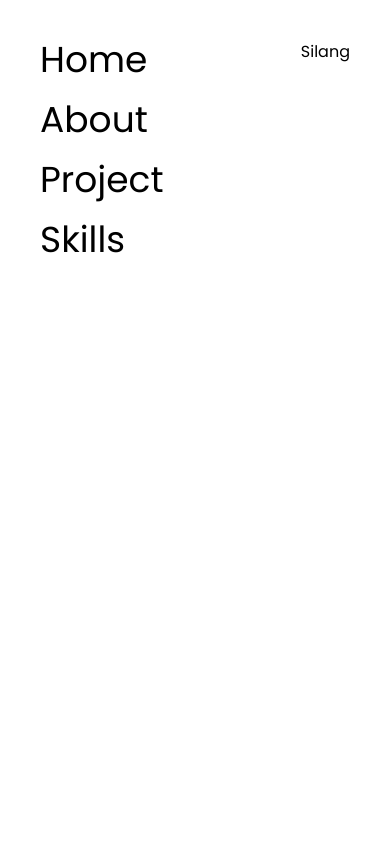
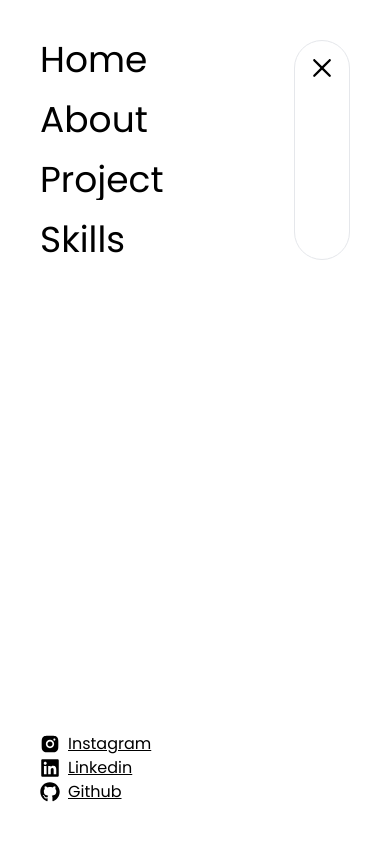
Before and after one commit to PrayogaAjityaSetiawan/MyPortofolio, a React (Vite) app: page / in a window 390 px wide. Both pictures are taken after a click on the element 343 px from the left and 43 px from the top of the page. Shown: the top 844 px of the page. Built offline with nearby package versions, Linux system fonts and the light colour scheme.

Commit message:
minor fix update

```diff
--- a/src/components/LandingPage.jsx
+++ b/src/components/LandingPage.jsx
@@ -4,7 +4,7 @@ import foto from "../assets/foto.jpg"
 
 const LandingPage = () => {
     return (
-        <div data-scroll data-scroll-section data-scroll-speed="-.3" className=" w-full h-[100dvh]
+        <div data-scroll data-scroll-section data-scroll-speed="-.3" className=" w-full min-h-[100vh]
         bg-zinc-900 text-white pt-2">
             <div className="mt-52 md:mt-52 flex flex-col justify-center items-center font-Primary">
                 <div className="w-fit flex items-center h-1/3 overflow-hidden">
--- a/src/components/MobileNavbar.jsx
+++ b/src/components/MobileNavbar.jsx
@@ -1,20 +1,50 @@
+import { motion } from "framer-motion";
+import { RxCross2 } from "react-icons/rx";
+import { RiInstagramFill } from "react-icons/ri";
+import { FaLinkedin } from "react-icons/fa6";
+import { FaGithub } from "react-icons/fa";
 
-const MobileNavbar = (open, setopen) => {
+
+const MobileNavbar = () => {
 
     return (
-        <div className="md:hidden h-[100vh] right-0 top-0  w-full absolute bg-white">
-            <div className="flex justify-between p-10">
+        <motion.div initial={{y:-100}} animate={{y:0 }} transition={{duration: 0.5}} className="md:hidden h-[100vh] right-0 top-0  w-full absolute bg-white">
+            <div className="flex flex-col justify-between h-full p-10">
+            <div className="flex justify-between ">
                 <div className="flex flex-col  text-black  gap-5">
-                    <a className="text-4xl font-Primary" href="">Home</a>
-                    <a className="text-4xl font-Primary" href="">About</a>
-                    <a className="text-4xl font-Primary" href="">Project</a>
-                    <a className="text-4xl font-Primary" href="">Skills</a>
+                    <div className="overflow-hidden">
+                        <motion.a initial={{y : "100%"}} animate={{y : "0"}} transition={{duration : 0.1, type : "spring", stiffness : 75} }  className="text-4xl font-Primary" href="">Home</motion.a>
+                    </div>
+                    <div className="overflow-hidden ">
+                        <motion.a initial = {{y: "100%"}} animate ={{y: "0"}} className="text-4xl font-Primary" href="">About</motion.a>
+                    </div>
+                    <div className="overflow-hidden">
+                        <motion.a initial = {{y: 100}} animate ={{y: 0}} className="text-4xl font-Primary" href="">Project</motion.a>
+                    </div>
+                    <div className="overflow-hidden">
+                        <motion.a initial = {{y: 100}} animate ={{y: 0}} className="text-4xl font-Primary" href="">Skills</motion.a>
+                    </div>
                 </div>
-                <div onClick={() => setopen(open)}>
-                    <h1 className="text-black">Silang</h1>
+                <div className="text-black p-3 border-[1.5px] rounded-full">
+                    <RxCross2 size={30}/>
                 </div>
             </div>
-        </div>
+            <div>
+                <div className="flex items-center gap-2 text-black">
+                    < RiInstagramFill size={20} />
+                    <h1 className=" underline capitalize">instagram</h1>
+                </div>
+                <div className="flex items-center gap-2 text-black">
+                    <FaLinkedin size={20} />
+                    <h1 className=" underline capitalize">linkedin</h1>
+                </div>
+                <div className="flex items-center gap-2 text-black">
+                    <FaGithub size={20}/>
+                    <h1 className=" underline capitalize">github</h1>
+                </div>
+            </div>
+            </div>
+        </motion.div>
     )
 }
 
--- a/src/components/Navbar.jsx
+++ b/src/components/Navbar.jsx
@@ -46,7 +46,7 @@ const Navbar = () => {
                 <IoMdMenu size={30} />
             </div>
             {open && (
-                <MobileNavbar open={open} setopen={setOpen}/>
+                <MobileNavbar />
             )}
             <div className="hidden md:flex items-cente gap-5">
             {pages.map((page) => {
```
